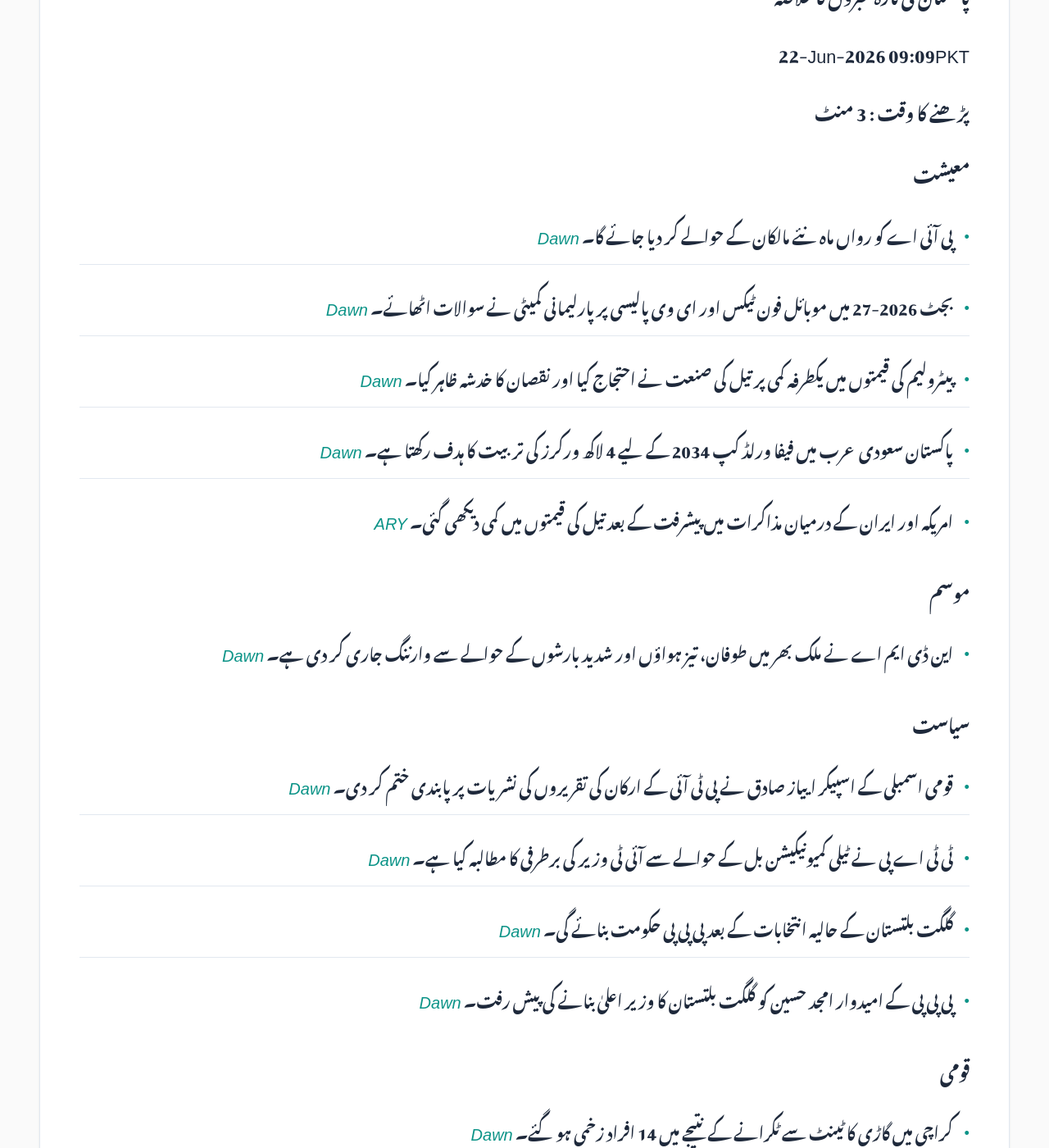
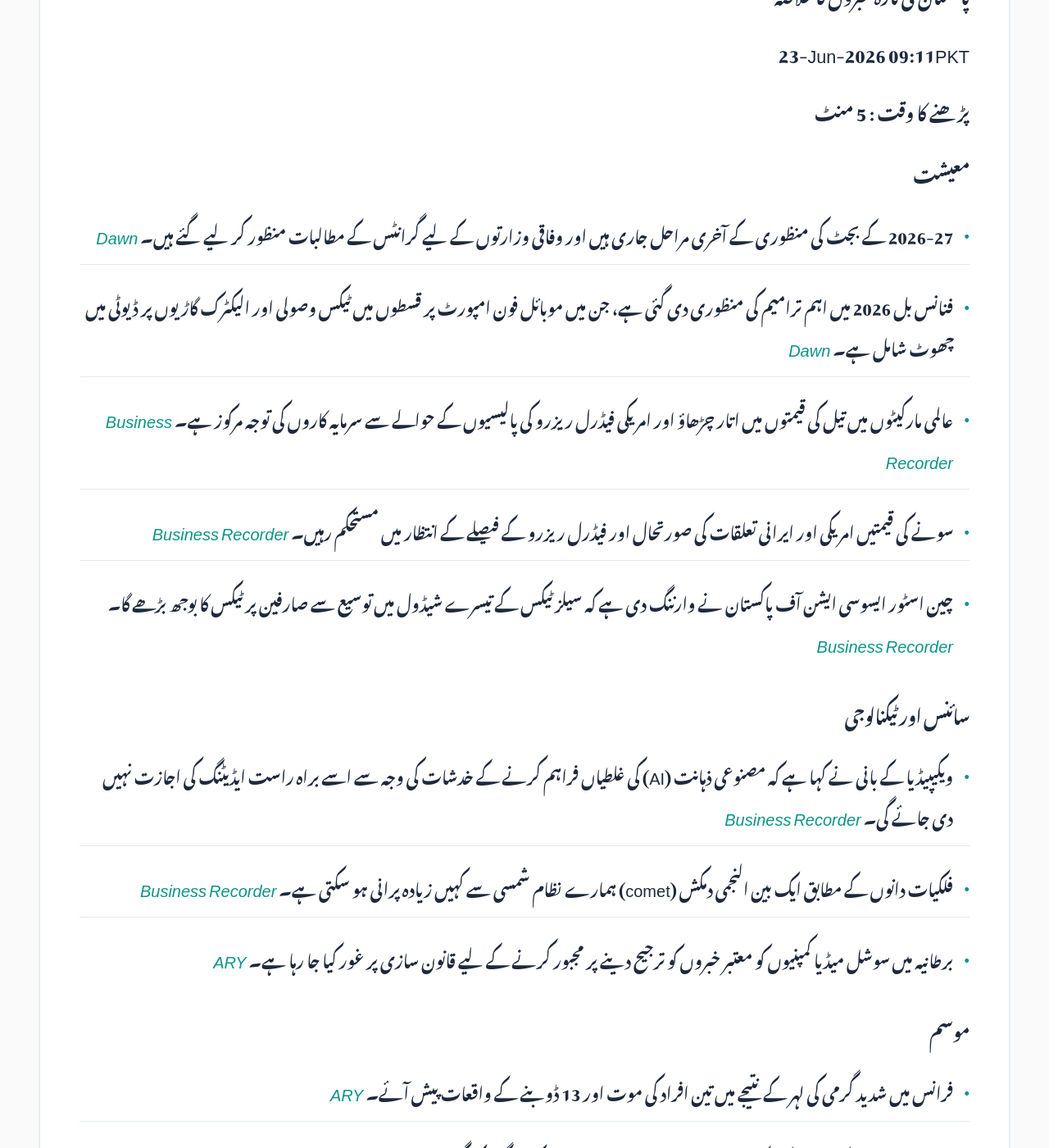
Before and after one commit to zsubzwary/news, a Jekyll site: the page built from ur/index.md, in a window 1280 px wide and 1400 px high, scrolled down 354 px. Shown: the whole window at 82% size. Built offline with Jekyll 4.4.1, drawn with Linux system fonts in a browser that asks for light colours; some web fonts are replaced; comment, search, counter and statistics services are not loaded; some of the changed text lies outside the part shown.

Commit message:
DateTime; 2026-06-23T04:11:01.183Z

```diff
--- a/ur/index.md
+++ b/ur/index.md
@@ -7,42 +7,56 @@ rtl: true
 
 پاکستان کی تازہ خبروں کا خلاصہ
 
- &lrm; 22-Jun-2026 09:09PKT
+ &lrm; 23-Jun-2026 09:11PKT
 
-پڑھنے کا وقت : 3 منٹ
+پڑھنے کا وقت : 5 منٹ
 
 ### معیشت
-- پی آئی اے کو رواں ماہ نئے مالکان کے حوالے کر دیا جائے گا۔ *[Dawn](https://www.dawn.com/news/2009876/pia-to-be-handed-over-to-new-owners-this-month)*
-- بجٹ 2026-27 میں موبائل فون ٹیکس اور ای وی پالیسی پر پارلیمانی کمیٹی نے سوالات اٹھائے۔ *[Dawn](https://www.dawn.com/news/2009874/budget-2026-27-na-body-questions-mobile-taxes-ev-policy)*
-- پیٹرولیم کی قیمتوں میں یکطرفہ کمی پر تیل کی صنعت نے احتجاج کیا اور نقصان کا خدشہ ظاہر کیا۔ *[Dawn](https://www.dawn.com/news/2009904/oil-industry-cries-out-over-unilateral-cut-in-fuel-prices)*
-- پاکستان سعودی عرب میں فیفا ورلڈ کپ 2034 کے لیے 4 لاکھ ورکرز کی تربیت کا ہدف رکھتا ہے۔ *[Dawn](https://www.dawn.com/news/2009709/pakistan-targets-400000-trained-workers-for-fifa-world-cup-2034-hosted-by-saudi-arabia)*
-- امریکہ اور ایران کے درمیان مذاکرات میں پیشرفت کے بعد تیل کی قیمتوں میں کمی دیکھی گئی۔ *[ARY](https://arynews.tv/oil-slips-after-us-iran-conclude-talks-in-switzerland)*
+- 2026-27 کے بجٹ کی منظوری کے آخری مراحل جاری ہیں اور وفاقی وزارتوں کے لیے گرانٹس کے مطالبات منظور کر لیے گئے ہیں۔ *[Dawn](https://www.dawn.com/news/2010148/budget-2026-27-budget-approval-in-final-stages-as-grants-finalised)*
+- فنانس بل 2026 میں اہم ترامیم کی منظوری دی گئی ہے، جن میں موبائل فون امپورٹ پر قسطوں میں ٹیکس وصولی اور الیکٹرک گاڑیوں پر ڈیوٹی میں چھوٹ شامل ہے۔ *[Dawn](https://www.dawn.com/news/2010135/budget-2026-27-na-panel-proposes-30-major-changes-to-finance-bill)*
+- عالمی مارکیٹوں میں تیل کی قیمتوں میں اتار چڑھاؤ اور امریکی فیڈرل ریزرو کی پالیسیوں کے حوالے سے سرمایہ کاروں کی توجہ مرکوز ہے۔ *[Business Recorder](https://www.brecorder.com/news/40426910/oil-gains-after-selloff-awaits-progress-on-strait-of-hormuz-flows)*
+- سونے کی قیمتیں امریکی اور ایرانی تعلقات کی صورتحال اور فیڈرل ریزرو کے فیصلے کے انتظار میں مستحکم رہیں۔ *[Business Recorder](https://www.brecorder.com/news/40426909/gold-steady-as-investors-focus-on-us-iran-peace-talks)*
+- چین اسٹور ایسوسی ایشن آف پاکستان نے وارننگ دی ہے کہ سیلز ٹیکس کے تیسرے شیڈول میں توسیع سے صارفین پر ٹیکس کا بوجھ بڑھے گا۔ *[Business Recorder](https://www.brecorder.com/news/40426903/cap-warns-third-schedule-expansion-will-overtax-consumers)*
+
+### سائنس اور ٹیکنالوجی
+- ویکیپیڈیا کے بانی نے کہا ہے کہ مصنوعی ذہانت (AI) کی غلطیاں فراہم کرنے کے خدشات کی وجہ سے اسے براہ راست ایڈیٹنگ کی اجازت نہیں دی جائے گی۔ *[Business Recorder](https://www.brecorder.com/news/40426885/wikipedia-wont-let-ai-edit-articles-cofounder)*
+- فلکیات دانوں کے مطابق ایک بین النجمی دمکش (comet) ہمارے نظام شمسی سے کہیں زیادہ پرانی ہو سکتی ہے۔ *[Business Recorder](https://www.brecorder.com/news/40426887/interstellar-comet-likely-far-older-than-solar-system-astronomers)*
+- برطانیہ میں سوشل میڈیا کمپنیوں کو معتبر خبروں کو ترجیح دینے پر مجبور کرنے کے لیے قانون سازی پر غور کیا جا رہا ہے۔ *[ARY](https://arynews.tv/uk-considers-forcing-social-media-firms-to-prioritise-trusted-news)*
 
 ### موسم
-- این ڈی ایم اے نے ملک بھر میں طوفان، تیز ہواؤں اور شدید بارشوں کے حوالے سے وارننگ جاری کر دی ہے۔ *[Dawn](https://www.dawn.com/news/2009704/ndma-warns-of-critical-24-hour-weather-window-nationwide)*
+- فرانس میں شدید گرمی کی لہر کے نتیجے میں تین افراد کی موت اور 13 ڈوبنے کے واقعات پیش آئے۔ *[ARY](https://arynews.tv/france-heatwave-sees-three-deaths-13-drownings)*
+- برطانیہ میں جون کے مہینے کے ممکنہ ریکارڈ توڑنے والے درجہ حرارت کی پیشگوئی کی گئی ہے۔ *[ARY](https://arynews.tv/heatwave-hits-uk-with-record-temperatures)*
 
 ### سیاست
-- قومی اسمبلی کے اسپیکر اییاز صادق نے پی ٹی آئی کے ارکان کی تقریروں کی نشریات پر پابندی ختم کر دی۔ *[Dawn](https://www.dawn.com/news/2009909/na-speaker-ayaz-sadiq-restores-airing-of-pti-speeches)*
-- ٹی ٹی اے پی نے ٹیلی کمیونیکیشن بل کے حوالے سے آئی ٹی وزیر کی برطرفی کا مطالبہ کیا ہے۔ *[Dawn](https://www.dawn.com/news/2009775/ttap-demands-removal-of-it-minister-over-anti-people-telecommunication-bill)*
-- گلگت بلتستان کے حالیہ انتخابات کے بعد پی پی پی حکومت بنائے گی۔ *[Dawn](https://www.dawn.com/news/2009908/gb-poll-results-broke-centres-monopoly-says-cm-designate)*
-- پی پی پی کے امیدوار امجد حسین کو گلگت بلتستان کا وزیر اعلیٰ بنانے کی پیش رفت۔ *[Dawn](https://www.dawn.com/news/2009695/ppp-chairman-gives-the-nod-to-advocate-amjad-hussain-for-post-of-gb-chief-minister)*
+- پنجاب اسمبلی میں بجٹ مباحثے کے دوران حکومت اور اپوزیشن کے درمیان شدید بحث دیکھنے میں آئی۔ *[Business Recorder](https://www.brecorder.com/news/40426908/treasury-members-defend-punjab-govts-achievements)*
+- پی ٹی آئی کے اہم رہنما عمران خان سے ملاقات کے لیے کوششیں جاری رکھے ہوئے ہیں۔ *[Dawn](https://www.dawn.com/news/2010145/pti-bigwigs-gohar-ali-khan-salman-akram-raja-eye-meeting-with-imran)*
+- کشمیر پارلیمانی کمیٹی کے چیئرمین نے آزاد کشمیر کی صورتحال پر بحث کے لیے اپوزیشن لیڈر سے ملاقات کی درخواست کی ہے۔ *[Dawn](https://www.dawn.com/news/2010065/kashmir-parliamentary-committee-chairman-requests-meeting-with-achakzai-to-discuss-ajk-situation)*
 
 ### قومی
-- کراچی میں گاڑی کا ٹینٹ سے ٹکرانے کے نتیجے میں 14 افراد زخمی ہو گئے۔ *[Dawn](https://www.dawn.com/news/2009853/14-hurt-after-vehicle-crashes-into-tent-outside-dha-imambargah-in-karachi)*
-- موٹرویز اور قومی شاہراہوں پر گاڑیوں کی مقررہ رفتار کی حد بحال کر دی گئی ہے۔ *[Dawn](https://www.dawn.com/news/2009907/normal-speed-limits-reinstated-on-motorways-highways)*
+- اسلام آباد میں ایرانی صدر کے دورے کے پیش نظر سیکورٹی کے پیش نظر بس ٹرمینلز بند کر دیے گئے۔ *[Dawn](https://www.dawn.com/news/2010082/bus-terminals-in-islamabad-closed-ahead-of-iranian-presidents-arrival)*
+- جسٹس منیب اختر نے سپریم کورٹ کے عبوری چیف جسٹس کے طور پر حلف اٹھایا۔ *[Dawn](https://www.dawn.com/news/2010162/justice-munib-akhtar-takes-oath-as-acting-cjp)*
+- گلگت بلتستان اسمبلی نے پی پی پی کے رکن امجد حسین کو وزیر اعلیٰ منتخب کر لیا ہے۔ *[Dawn](https://www.dawn.com/news/2009973/ppps-amjad-hussain-elected-as-gb-chief-minister-after-members-take-oath)*
+- پنجاب میں مون سون سے قبل سیلاب سے بچنے کے لیے 27 بڑے واٹر اسٹوریج ٹینکوں کی تعمیر کو تیز کر دیا گیا ہے۔ *[Business Recorder](https://www.brecorder.com/news/40426906/construction-of-27-mega-water-storage-tanks-fast-tracked)*
+- کراچی کے ڈی ایچ اے میں ہونے والے حادثے کے سلسلے میں ڈرائیور کے خلاف دہشت گردی کا مقدمہ درج کیا گیا۔ *[Dawn](https://www.dawn.com/news/2010047/police-register-terrorism-case-against-driver-in-karachis-dha-imambargah-car-crash)*
+- بلوچستان کی مہرنگ بلوچ اور دیگر رہنماؤں کو گودر کے واقعے میں دہشت گردی کے جرم میں عمر قید کی سزا سنائی گئی۔ *[Business Recorder](https://www.brecorder.com/news/40426881/mahrang-sentenced-to-life-in-prison)*
 
 ### بین الاقوامی
-- امریکہ اور ایران کے درمیان امن معاہدے کے لیے 60 روزہ روڈ میپ پر اتفاق ہوا ہے۔ *[Dawn](https://www.dawn.com/news/2009504/us-iran-make-encouraging-progress-after-hours-long-talks-in-burgenstock-agree-on-roadmap-to-reach-final-peace-deal-in-60-days)*
-- قطر کی ایک فیکٹری میں تکنیکی حادثے کے نتیجے میں دھماکہ، 50 سے زائد افراد زخمی۔ *[Dawn](https://www.dawn.com/news/2009790/over-50-injured-18-missing-after-technical-accident-causes-explosion-at-qatar-factory)*
-- برطانیہ کے وزیراعظم کیر اسٹارمر کو سیاسی مشکلات اور قیادت کے چیلنجز کا سامنا ہے۔ *[Dawn](https://www.dawn.com/news/2009758/uk-pm-starmer-mulling-political-realities-senior-minister)*
-- پاکستان، سعودی عرب، ترکی اور مصر نے امریکہ اور ایران کے درمیان مذاکرات کے جلد خاتمے پر زور دیا۔ *[Dawn](https://www.dawn.com/news/2009729/pakistan-saudi-arabia-turkiye-egypt-stress-importance-of-swift-conclusion-to-current-phase-of-us-iran-talks)*
+- قطر کے ایل این جی پلانٹ میں فنی خرابی کے باعث دھماکے میں پاکستانی اور ہندوستانی شہری سمیت 13 افراد جاں بحق ہو گئے۔ *[Dawn](https://www.dawn.com/news/2009790/pakistani-indian-nationals-among-13-dead-after-technical-malfunction-at-qatar-lng-plant)*
+- ایرانی صدر مسعود Pezeshkian کا پاکستان کا سرکاری دورہ متوقع ہے۔ *[Dawn](https://www.dawn.com/news/2010038/iran-president-masoud-pezeshkian-to-visit-pakistan-on-tuesday-fo)*
+- برطانیہ کے وزیراعظم کیئر اسٹارمر نے استعفیٰ دے دیا ہے۔ *[Dawn](https://www.dawn.com/news/2009971/uk-pm-starmer-announces-resignation-amid-mounting-pressure-says-will-give-successor-full-unequivocal-support)*
+- افغان طالبان حکومت نے داڑھی کی لمبائی کے مسئلے پر امدادی کارکنوں کو حراست میں لے لیا ہے۔ *[Dawn](https://www.dawn.com/news/2010140/taliban-govt-detains-aid-workers-over-beard-length)*
+- بھارت کے شہر لکھنؤ میں آگ لگنے کے واقعے میں 14 افراد جاں بحق ہو گئے۔ *[Dawn](https://www.dawn.com/news/2010034/14-killed-in-fire-at-building-in-indias-lucknow)*
+- کینیڈا کے شہر مونٹریال میں فائرنگ کے نتیجے میں ایک پولیس افسر سمیت تین افراد ہلاک ہو گئے۔ *[Business Recorder](https://www.brecorder.com/news/40426886/shooting-in-montreal-leaves-three-dead-including-suspect)*
 
 ### کھیل
-- ورلڈ کپ میں ایران نے بیلجیم کے خلاف ڈرا رہا حاصل کیا۔ *[Dawn](https://www.dawn.com/news/2009791/iran-frustrate-star-studded-belgium-to-steal-another-world-cup-point)*
-- ایمباپے اپنے 100 ویں انٹرنیشنل میچ کے لیے تیار ہیں۔ *[ARY](https://arynews.tv/mbappe-ready-for-special-100th-cap)*
-- لیونل میسی ورلڈ کپ ریکارڈز بنانے کی کوشش میں مصروف ہیں۔ *[ARY](https://arynews.tv/timeless-messi-eyes-world-cup-record-as-argentina-face-austria)*
-- سرینا ولیمز کو ومبلڈن سنگلز کے لیے وائلڈ کارڈ دیا گیا۔ *[ARY](https://arynews.tv/serena-williams-given-wimbledon-singles-wildcard)*
+- لیونل میسی نے ورلڈ کپ میں تاریخی کارکردگی دکھاتے ہوئے ارجنٹائن کو اگلے مرحلے میں پہنچا دیا۔ *[Dawn](https://www.dawn.com/news/2010067/magic-messi-makes-fifa-world-cup-history-to-send-argentina-into-last-32)*
+- فرانس کی ٹیم کائل مبپے کی شاندار کارکردگی کی بدولت ورلڈ کپ کے اگلے مرحلے میں داخل ہو گئی۔ *[Business Recorder](https://www.brecorder.com/news/40426915/mbappe-double-sends-france-into-knockout-rounds-after-lengthy-weather-delay)*
+- ایلواریز نے ایٹلیٹو سے رخصت ہونے کی صورت میں اسے سب کے لیے بہتر قرار دیا۔ *[ARY](https://arynews.tv/alvarez-says-best-for-everyone-if-he-leaves-atletico)*
+
+### صحت
+- کراچی میں فضائی آلودگی کے خطرناک حد تک بڑھنے سے عوامی صحت کو شدید خطرات لاحق ہو رہے ہیں۔ *[Dawn](https://www.dawn.com/news/2010125/breathing-in-karachi-comes-with-a-warning-as-air-quality-deteriorates)*
 
 ### دیگر
-- جیلی رول کو جمی کمل لائیو شو کی میزبانی کا موقع ملا ہے۔ *[ARY](https://arynews.tv/jelly-roll-lands-jimmy-kimmel-live-hosting-gig-amid-divorce)*
-- نکول کڈمین نے کیتھ اربن کے ساتھ علیحدگی کے بعد پہلے فادر ڈے پر انہیں یاد کیا۔ *[ARY](https://arynews.tv/nicole-kidman-honors-keith-urban-on-first-fathers-day-since-their-split)*
+- سید بابر علی اور سردار ہرچاران سنگھ برار کی برسوں پرانی دوستی کی یاد میں ایک تقریب منعقد ہوئی۔ *[Dawn](https://www.dawn.com/news/2010096/syed-babar-ali-and-sardar-harcharan-singh-brar-a-lifelong-school-friendship-that-transcended-borders-faiths)*
+- لیام پین کی وفات کے برسوں بعد ان کی دولت کا وارث مل گیا ہے۔ *[ARY](https://arynews.tv/liam-paynes-whopping-fortune-finally-finds-an-heir-years-after-his-death)*
+- اولیویا روڈریگو نے خواتین کے لیے خصوصی موسیقی کے میلے کا اعلان کیا ہے۔ *[ARY](https://arynews.tv/olivia-rodrigo-announces-her-own-all-women-music-festival)*
```
